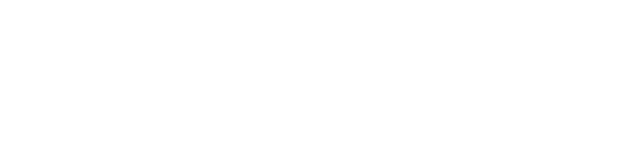
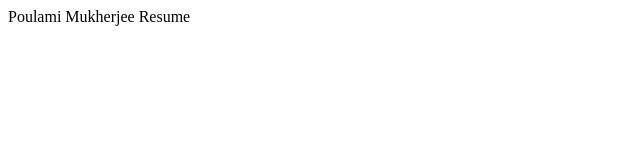
Before and after one commit to poulami-09/Python_Basics, a plain HTML site: page index.html in a window 1280 px wide. Shown: the whole page, without its empty margins (0-640 px from the left). Drawn offline with Linux system fonts and the light colour scheme.

Commit message:
Update index.html

```diff
--- a/index.html
+++ b/index.html
@@ -3,6 +3,6 @@
 
     </head>
     <body>
-
+        <p> Poulami Mukherjee Resume</p>
     </body>
 </html>
```
